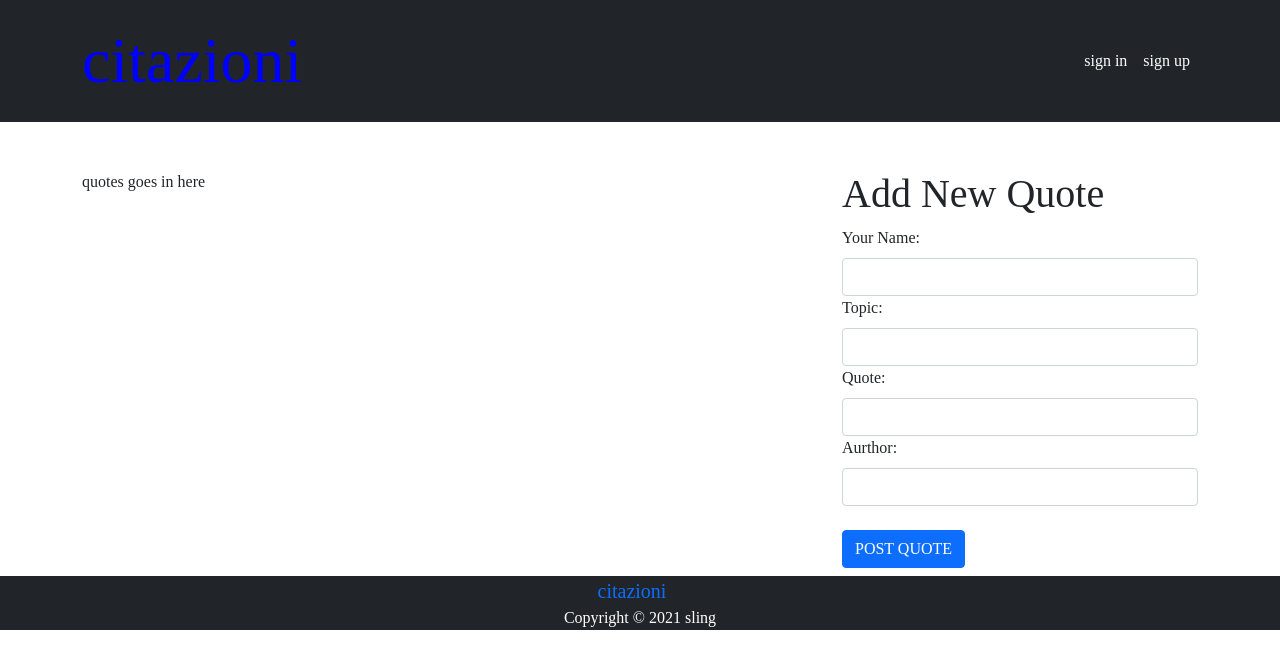
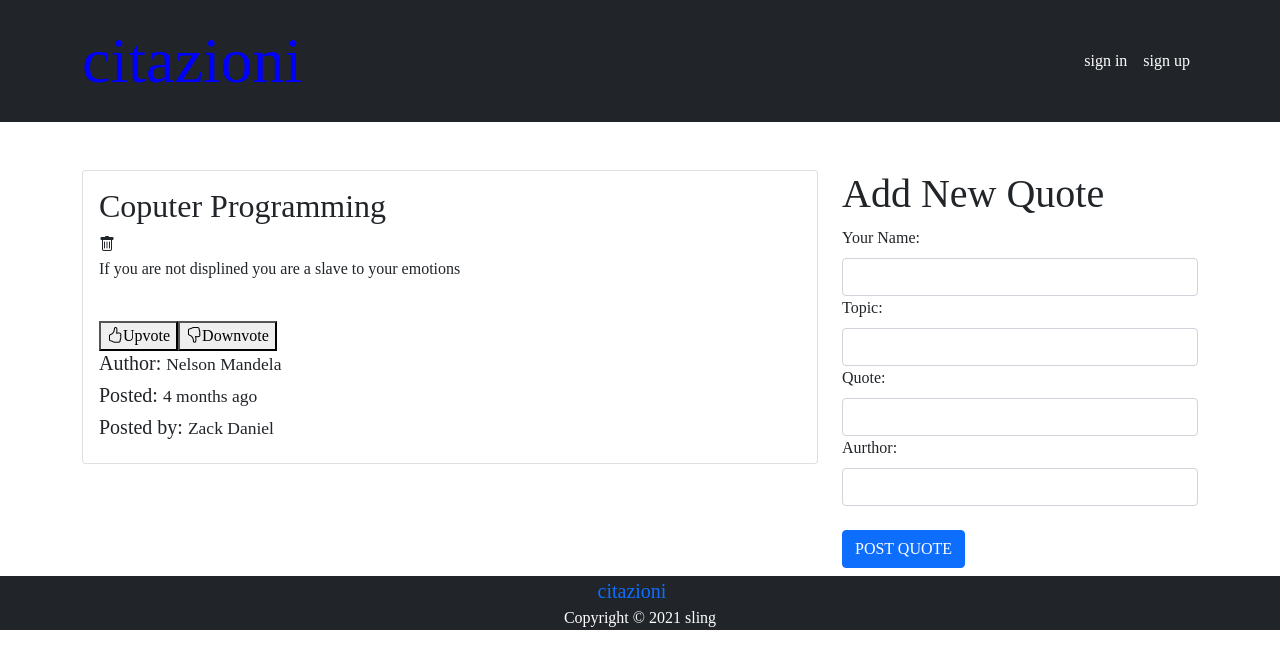
Before and after one commit to sling254/Quote-ratings, an Angular app: page / in a window 1280 px wide. Shown: the top 668 px of the page. Built offline with nearby package versions, Linux system fonts and the light colour scheme; a web font is replaced by a local one.

Commit message:
add quote structure

```diff
--- a/src/app/components/quote/quote.component.html
+++ b/src/app/components/quote/quote.component.html
@@ -1,7 +1,20 @@
 <div class="container mt-5">
     <div class="row">
         <div class="col-md-8">
-            quotes goes in here
+            <div class="card">
+                <div class="card-body">
+                    <h2 class="card-title">Coputer Programming </h2><i class="bi bi-trash "></i>
+                    <p class="card-text">If you are not displined you are a slave to your emotions</p> <br>
+                    <button><i class="bi bi-hand-thumbs-up"></i>Upvote</button>
+                    <button><i class="bi bi-hand-thumbs-down"></i>Downvote</button>
+                    <h5>Author: <small>Nelson Mandela</small></h5>
+                    <h5>Posted: <small>4 months ago</small></h5>
+                    <h5>Posted by: <small>Zack Daniel</small></h5>
+
+
+
+                </div>
+            </div>
         </div>
         <div class="col-md-4">
            <app-quote-form></app-quote-form>
@@ -9,5 +22,4 @@
 
     </div>
 
-
 </div>
--- a/src/index.html
+++ b/src/index.html
@@ -8,6 +8,9 @@
   <link rel="icon" type="image/x-icon" href="favicon.ico">
   <!-- Bootstrap CSS -->
   <link href="https://cdn.jsdelivr.net/npm/bootstrap@5.0.2/dist/css/bootstrap.min.css" rel="stylesheet" integrity="sha384-EVSTQN3/azprG1Anm3QDgpJLIm9Nao0Yz1ztcQTwFspd3yD65VohhpuuCOmLASjC" crossorigin="anonymous">
+  <link rel="stylesheet" href="https://cdnjs.cloudflare.com/ajax/libs/bootstrap-icons/1.5.0/font/bootstrap-icons.min.css" integrity="sha512-xnP2tOaCJnzp2d2IqKFcxuOiVCbuessxM6wuiolT9eeEJCyy0Vhcwa4zQvdrZNVqlqaxXhHqsSV1Ww7T2jSCUQ==" crossorigin="anonymous" referrerpolicy="no-referrer" />
+
+
 </head>
 <body>
   <app-root></app-root>
```
